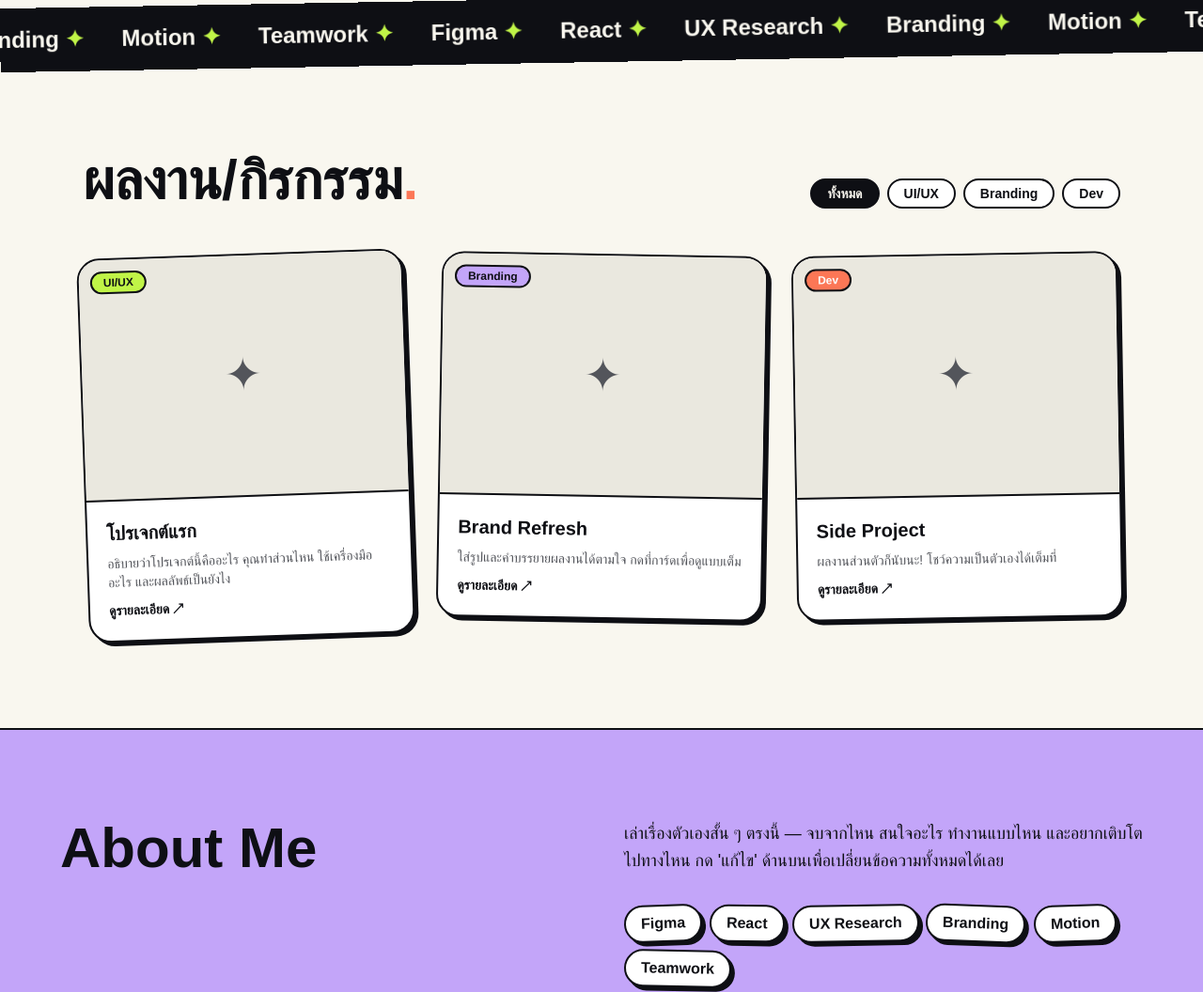
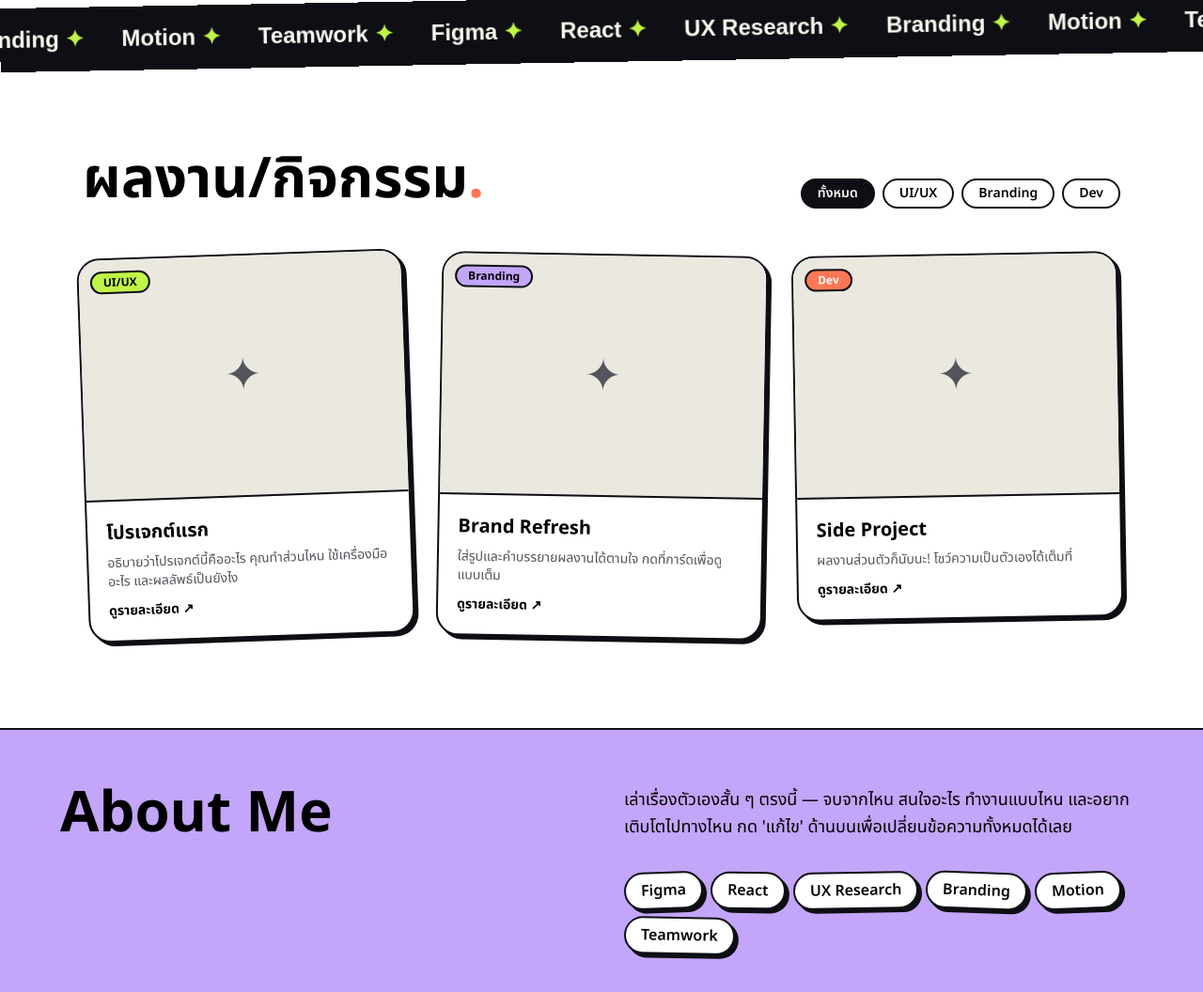
Before and after one commit to mmimiech/nisalmi-portfolio, a React app: page index.html in a window 1280 px wide. Shown: the part 610-1666 px from the top of the page at 94% size. Built offline with nearby package versions, Linux system fonts and the light colour scheme; some packages are replaced by stand-ins of ours; no server answers; the database is empty.

Commit message:
update front

```diff
--- a/index.html
+++ b/index.html
@@ -4,6 +4,11 @@
     <meta charset="UTF-8" />
     <meta name="viewport" content="width=device-width, initial-scale=1.0" />
     <title>Nisalmi Portfolio</title>
+
+    <link rel="preconnect" href="https://fonts.googleapis.com">
+<link rel="preconnect" href="https://fonts.gstatic.com" crossorigin>
+<link href="https://fonts.googleapis.com/css2?family=Kanit:wght@300;400;500;600&family=Mali:wght@400;500;600;700&family=Noto+Sans+Thai:wght@300;400;500;600;700&display=swap" rel="stylesheet">
+
   </head>
   <body>
     <div id="root"></div>
--- a/src/routes/index.tsx
+++ b/src/routes/index.tsx
@@ -213,7 +213,7 @@ function Index() {
       {/* work */}
       <section id="work" className="mx-auto max-w-6xl px-6 py-24">
         <Reveal className="flex flex-wrap items-end justify-between gap-4">
-          <h2 className="text-3xl font-extrabold md:text-6xl">ผลงาน/กิรกรรม<span className="text-accent">.</span></h2>
+          <h2 className="text-3xl font-extrabold md:text-6xl">ผลงาน/กิจกรรม<span className="text-accent">.</span></h2>
           <div className="flex flex-wrap gap-2">
             {tags.map((t) => (
               <button key={t} onClick={() => setFilter(t)}
@@ -273,7 +273,7 @@ function Index() {
       </section>
 
       {/* about */}
-      <section id="about" className="border-y-2 bg-pop px-6 py-24">
+      <section id="about" className="border-y-2 bg-pop px-10 py-15">
         <div className="mx-auto grid max-w-6xl gap-12 md:grid-cols-2">
           <Reveal>
             <h2 className="text-4xl font-extrabold md:text-6xl">About Me<br /></h2>
--- a/src/styles.css
+++ b/src/styles.css
@@ -66,15 +66,20 @@
   * {
     border-color: var(--color-border);
   }
-  body {
+  /* body {
     background-color: var(--color-background);
     color: var(--color-foreground);
     font-family: var(--font-sans);
-  }
+  } */
+
+  body {
+  font-family: 'Noto Sans Thai', 'Kanit', sans-serif;
+
+}
   h1,
   h2,
   h3 {
-    font-family: var(--font-display);
+    font-family: 'Noto Sans Thai', 'Kanit', sans-serif;
   }
 }
 
```
